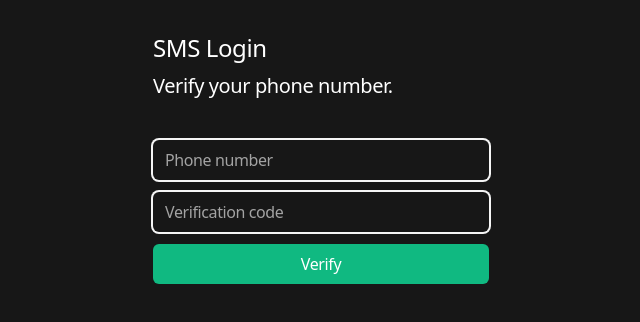
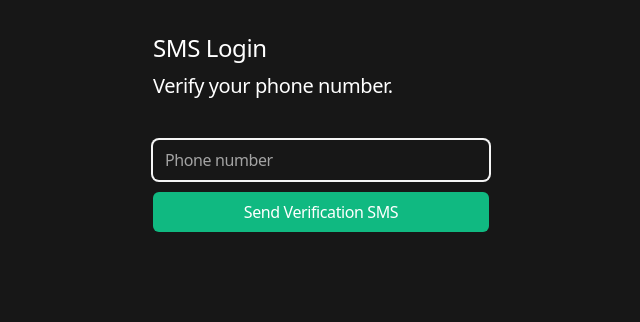
Before and after one commit to nueizkk/marketplace-reloaded, a Next.js app: page /sms in a window 1280 px wide. Shown: the top 322 px of the page, without its empty margins (319-959 px from the left). Built offline with nearby package versions, Linux system fonts and the light colour scheme.

Commit message:
feat: smsLogin validation

```diff
--- /dev/null
+++ b/app/sms/actions.ts
@@ -0,0 +1,54 @@
+'use server';
+import { type typeToFlattenedError, z } from 'zod';
+import validator from 'validator';
+import { redirect } from 'next/navigation';
+
+const phoneSchema = z
+  .string()
+  .trim()
+  .refine(
+    (phone) => validator.isMobilePhone(phone, 'ko-KR'),
+    'Wrong phone format.'
+  );
+const tokenSchema = z.coerce.number().min(100000).max(999999);
+
+interface StateType1 {
+  token: boolean;
+  error: typeToFlattenedError<string, string>;
+}
+interface StateType2 {
+  token: boolean;
+  error?: undefined;
+}
+interface StateType3 {
+  token: boolean;
+  error: typeToFlattenedError<number, string>;
+}
+type ActionState = StateType1 | StateType2 | StateType3;
+
+export async function smsLogin(prevState: ActionState, formData: FormData) {
+  const phone = formData.get('phone');
+  const token = formData.get('token');
+
+  if (!prevState.token) {
+    const result = phoneSchema.safeParse(phone);
+    if (!result.success) {
+      return {
+        token: false,
+        error: result.error.flatten(),
+      };
+    } else {
+      return { token: true };
+    }
+  } else {
+    const result = tokenSchema.safeParse(token);
+    if (!result.success) {
+      return {
+        token: true,
+        error: result.error.flatten(),
+      };
+    } else {
+      redirect('/');
+    }
+  }
+}
--- a/app/sms/page.tsx
+++ b/app/sms/page.tsx
@@ -1,29 +1,43 @@
+'use client';
 import Input from '@/components/input';
 import Button from '@/components/button';
+import { useFormState } from 'react-dom';
+import { smsLogin } from './actions';
+
+const initialState = { token: false, error: undefined };
 
 export default function SMSLogin() {
+  const [state, action] = useFormState(smsLogin, initialState);
   return (
     <div className='flex flex-col gap-10 py-8 px-6'>
       <div className='flex flex-col gap-2 *:font-medium'>
         <h1 className='text-2xl'>SMS Login</h1>
         <h2 className='text-xl'>Verify your phone number.</h2>
       </div>
-      <form className='flex flex-col gap-3'>
-        <Input
-          type='number'
-          name='phone_number'
-          placeholder='Phone number'
-          required
-          errors={[]}
-        />
-        <Input
-          type='number'
-          name='verification_code'
-          placeholder='Verification code'
-          required
-          errors={[]}
-        />
-        <Button text='Verify' />
+      <form action={action} className='flex flex-col gap-3'>
+        {state.token ? (
+          <Input
+            key='token'
+            name='token'
+            type='number'
+            inputMode='numeric'
+            placeholder='Verification code'
+            required
+            errors={state.error?.formErrors}
+          />
+        ) : (
+          <Input
+            key='phone'
+            name='phone'
+            type='tel'
+            inputMode='numeric'
+            placeholder='Phone number'
+            required
+            errors={state.error?.formErrors}
+          />
+        )}
+
+        <Button text={state.token ? 'Verify Token' : 'Send Verification SMS'} />
       </form>
     </div>
   );
```
